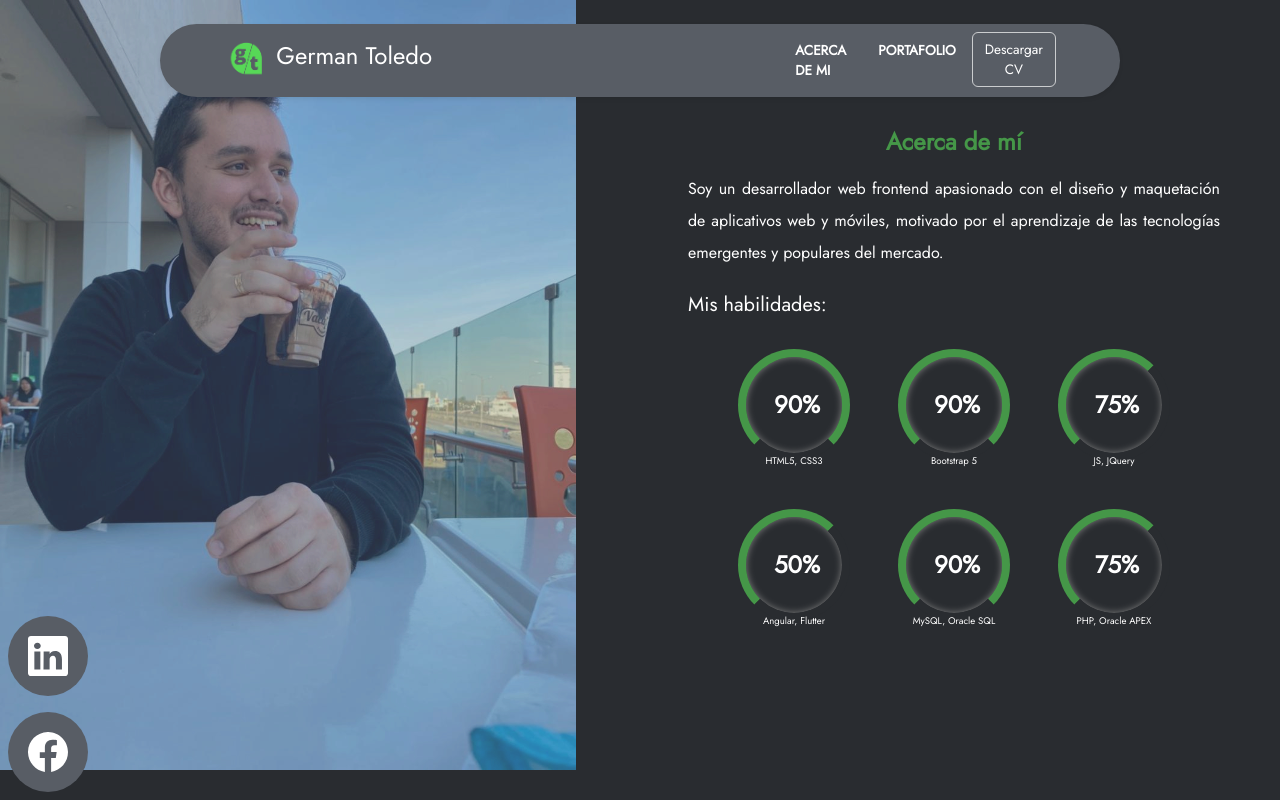
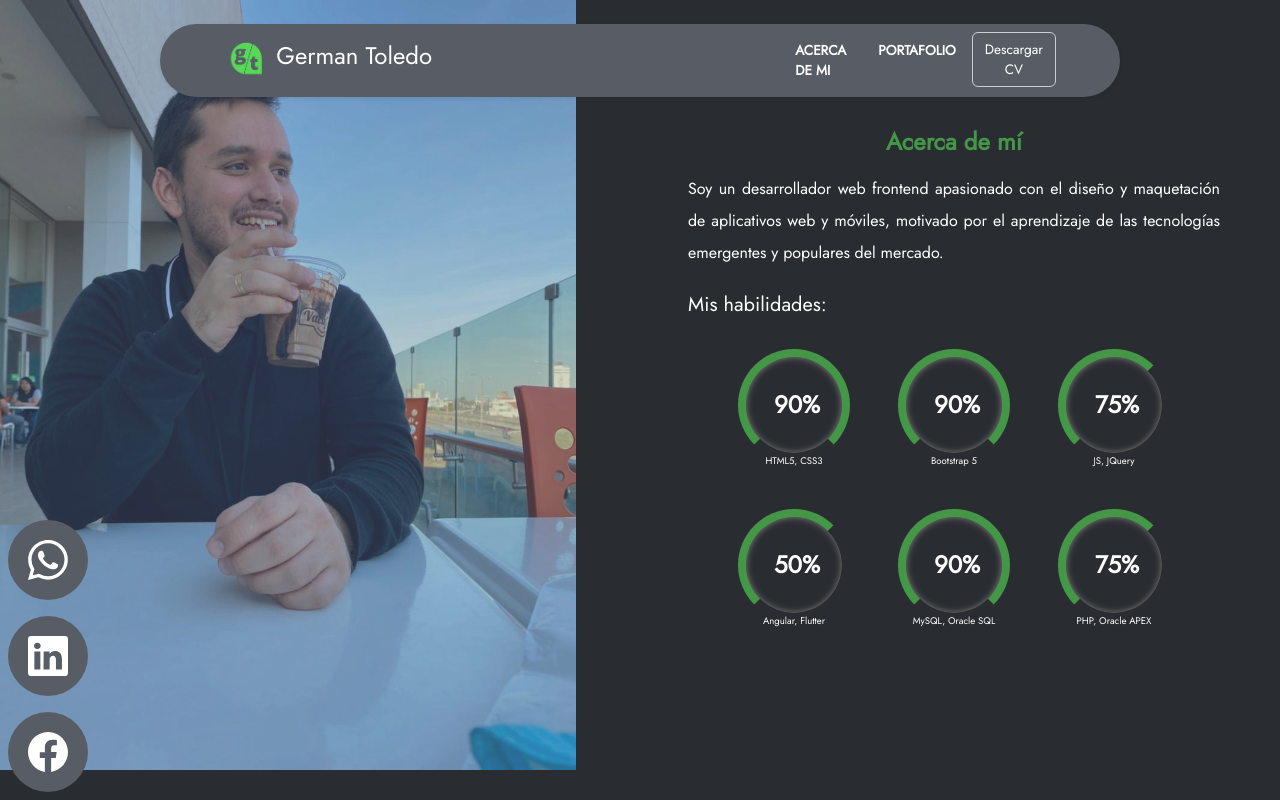
Before and after one commit to germantoledo/portafolio, a plain HTML site: page portafolio/index.html in a window 1280 px wide. Drawn offline with nearby package versions, Linux system fonts and the light colour scheme.

Commit message:
commit 01/06/2022 14:08

```diff
--- a/portafolio/css/style.css
+++ b/portafolio/css/style.css
@@ -166,6 +166,12 @@
     left: 0;
 }
 
+.redSocial:nth-child(3) {
+    position: fixed;
+    bottom: 12rem;
+    left: 0;
+}
+
 .redSocial:hover {
     box-shadow: 0 0 7px rgba(212, 211, 211, 0.918);
 }
--- a/portafolio/index.html
+++ b/portafolio/index.html
@@ -97,6 +97,10 @@
             <path d="M0 1.146C0 .513.526 0 1.175 0h13.65C15.474 0 16 .513 16 1.146v13.708c0 .633-.526 1.146-1.175 1.146H1.175C.526 16 0 15.487 0 14.854V1.146zm4.943 12.248V6.169H2.542v7.225h2.401zm-1.2-8.212c.837 0 1.358-.554 1.358-1.248-.015-.709-.52-1.248-1.342-1.248-.822 0-1.359.54-1.359 1.248 0 .694.521 1.248 1.327 1.248h.016zm4.908 8.212V9.359c0-.216.016-.432.08-.586.173-.431.568-.878 1.232-.878.869 0 1.216.662 1.216 1.634v3.865h2.401V9.25c0-2.22-1.184-3.252-2.764-3.252-1.274 0-1.845.7-2.165 1.193v.025h-.016a5.54 5.54 0 0 1 .016-.025V6.169h-2.4c.03.678 0 7.225 0 7.225h2.4z"/>
           </svg>
         </div>
+        <div id="whatsapp" class="redSocial  m-2 d-flex justify-content-center align-items-center"><svg xmlns="http://www.w3.org/2000/svg" width="40" height="40" fill="currentColor" class="bi bi-whatsapp" viewBox="0 0 16 16">
+            <path d="M13.601 2.326A7.854 7.854 0 0 0 7.994 0C3.627 0 .068 3.558.064 7.926c0 1.399.366 2.76 1.057 3.965L0 16l4.204-1.102a7.933 7.933 0 0 0 3.79.965h.004c4.368 0 7.926-3.558 7.93-7.93A7.898 7.898 0 0 0 13.6 2.326zM7.994 14.521a6.573 6.573 0 0 1-3.356-.92l-.24-.144-2.494.654.666-2.433-.156-.251a6.56 6.56 0 0 1-1.007-3.505c0-3.626 2.957-6.584 6.591-6.584a6.56 6.56 0 0 1 4.66 1.931 6.557 6.557 0 0 1 1.928 4.66c-.004 3.639-2.961 6.592-6.592 6.592zm3.615-4.934c-.197-.099-1.17-.578-1.353-.646-.182-.065-.315-.099-.445.099-.133.197-.513.646-.627.775-.114.133-.232.148-.43.05-.197-.1-.836-.308-1.592-.985-.59-.525-.985-1.175-1.103-1.372-.114-.198-.011-.304.088-.403.087-.088.197-.232.296-.346.1-.114.133-.198.198-.33.065-.134.034-.248-.015-.347-.05-.099-.445-1.076-.612-1.47-.16-.389-.323-.335-.445-.34-.114-.007-.247-.007-.38-.007a.729.729 0 0 0-.529.247c-.182.198-.691.677-.691 1.654 0 .977.71 1.916.81 2.049.098.133 1.394 2.132 3.383 2.992.47.205.84.326 1.129.418.475.152.904.129 1.246.08.38-.058 1.171-.48 1.338-.943.164-.464.164-.86.114-.943-.049-.084-.182-.133-.38-.232z"/>
+          </svg>
+        </div>
     </footer>
 
     <script src="https://cdn.bootcss.com/jquery/1.12.4/jquery.min.js"></script>
--- a/portafolio/js/main.js
+++ b/portafolio/js/main.js
@@ -5,3 +5,7 @@
 $('#linkedin').on('click', function() {
     window.open('https://www.linkedin.com/in/german-federico-toledo-coronado-655546194', '_blank');
 });
+
+$('#whatsapp').on('click', function() {
+    window.open('https://wa.me/59175359174?text=Hola%20te%20escribo%20desde%20tu%20pagina', '_blank');
+});
```
